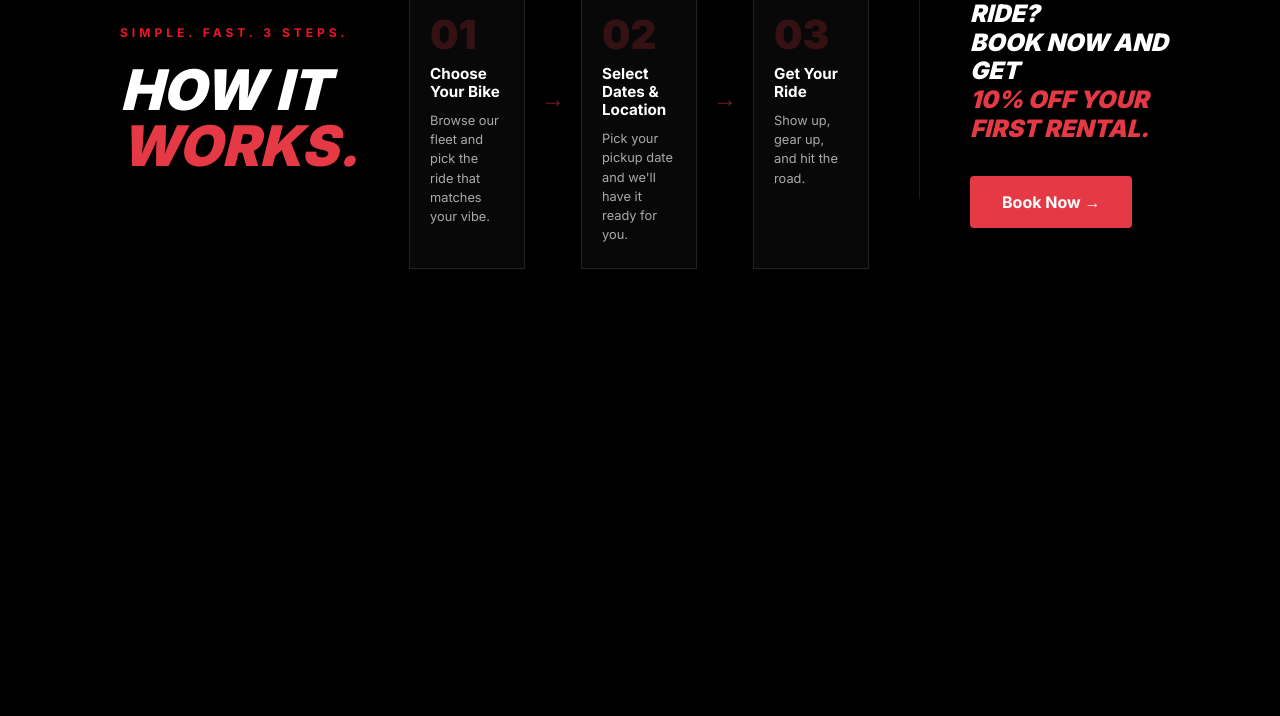
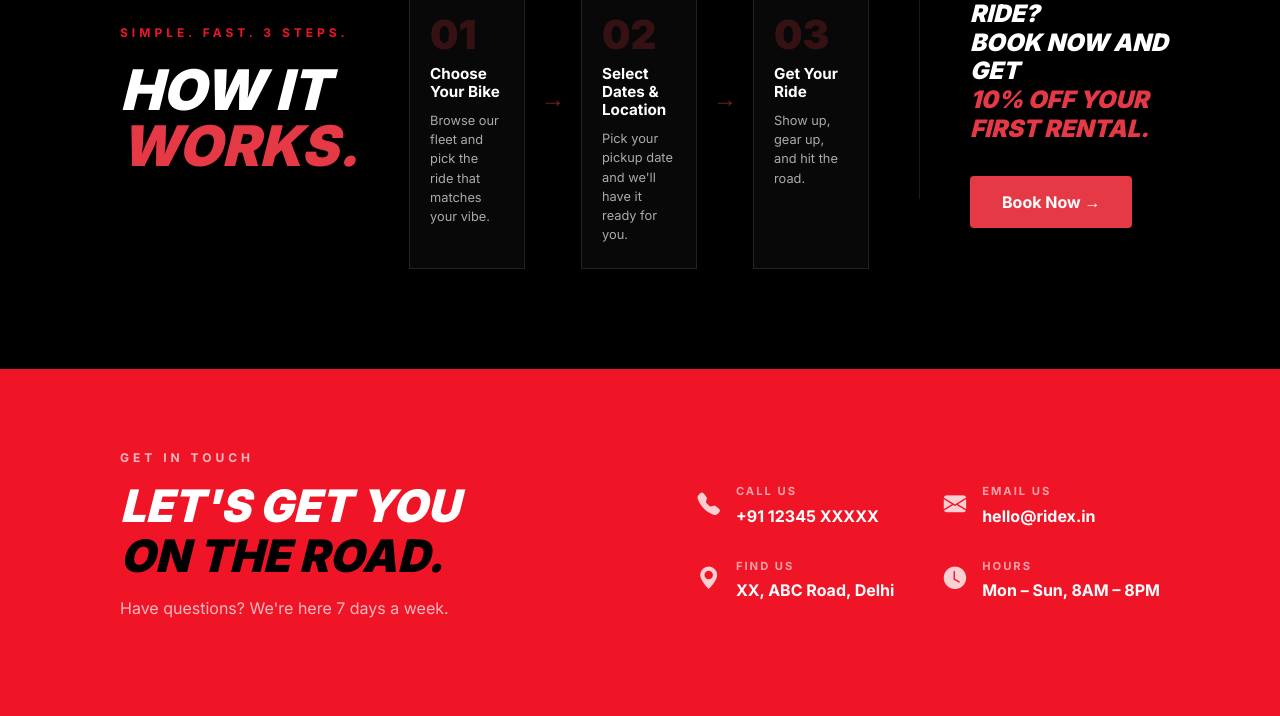
Before and after one commit to lavanya-bhardwaj/RideX, a Flask app: page / in a window 1280 px wide. Shown: the part 2174-2890 px from the top of the page. Before the commit the page ends 2443 px from the top, so only its background shows below. Run offline with Flask 3, Linux system fonts and the light colour scheme; data comes from the database, SQL or seed files in the repository.

Commit message:
added a custom cursor of a red dot with a trail effect

```diff
--- a/static/css/style.css
+++ b/static/css/style.css
@@ -430,6 +471,81 @@ body {
     color: #e63946;
 }
 
+.contact-section {
+    background: #ef1527;
+    padding: 80px 120px;
+}
+
+.contact-inner {
+    display: flex;
+    align-items: center;
+    justify-content: space-between;
+    max-width: 1200px;
+    margin: 0 auto;
+    gap: 60px;
+}
+
+.contact-tag {
+    font-size: 0.75rem;
+    font-weight: 700;
+    letter-spacing: 4px;
+    color: rgba(255,255,255,0.7);
+    margin-bottom: 15px;
+}
+
+.contact-title {
+    font-size: 2.8rem;
+    font-weight: 900;
+    font-style: italic;
+    color: #fff;
+    line-height: 1.1;
+    margin-bottom: 15px;
+}
+
+.contact-title span {
+    color: #000;
+}
+
+.contact-sub {
+    color: rgba(255,255,255,0.7);
+    font-size: 1rem;
+}
+
+.contact-details {
+    display: grid;
+    grid-template-columns: 1fr 1fr;
+    gap: 30px;
+}
+
+.contact-item {
+    display: flex;
+    align-items: flex-start;
+    gap: 16px;
+    color: #fff;
+}
+
+.contact-item i {
+    font-size: 1.4rem;
+    flex-shrink: 0;
+    margin-top: 4px;
+    color: rgba(255,255,255,0.8);
+}
+
+.contact-label {
+    font-size: 0.7rem;
+    letter-spacing: 2px;
+    color: rgba(255,255,255,0.6);
+    margin-bottom: 4px;
+    font-weight: 700;
+}
+
+.contact-value {
+    font-size: 1rem;
+    font-weight: 700;
+    color: #fff;
+    margin: 0;
+}
+
 .btn-text {
     position: relative;
     z-index: 1;
--- a/templates/base.html
+++ b/templates/base.html
@@ -25,6 +25,65 @@ function scrollFleet(direction) {
     const track = document.getElementById('fleetTrack');
     track.scrollBy({ left: direction * 400, behavior: 'smooth' });
 }
+</script>
+<!-- Custom Cursor -->
+<div class="cursor-dot"></div>
+<div class="cursor-ring"></div>
+
+<script>
+    const dot = document.querySelector('.cursor-dot');
+    const ring = document.querySelector('.cursor-ring');
+    const trail = [];
+    const trailCount = 8;
+
+    // Create trail dots
+    for (let i = 0; i < trailCount; i++) {
+        const t = document.createElement('div');
+        t.classList.add('cursor-trail');
+        t.style.opacity = (1 - i / trailCount) * 0.4;
+        t.style.width = t.style.height = `${6 - i * 0.5}px`;
+        document.body.appendChild(t);
+        trail.push({ el: t, x: 0, y: 0 });
+    }
+
+    let mouseX = 0, mouseY = 0;
+    let ringX = 0, ringY = 0;
+
+    document.addEventListener('mousemove', (e) => {
+        mouseX = e.clientX;
+        mouseY = e.clientY;
+
+        dot.style.left = mouseX + 'px';
+        dot.style.top = mouseY + 'px';
+
+        // Shift trail positions
+        for (let i = trail.length - 1; i > 0; i--) {
+            trail[i].x = trail[i - 1].x;
+            trail[i].y = trail[i - 1].y;
+            trail[i].el.style.left = trail[i].x + 'px';
+            trail[i].el.style.top = trail[i].y + 'px';
+        }
+        trail[0].x = mouseX;
+        trail[0].y = mouseY;
+        trail[0].el.style.left = mouseX + 'px';
+        trail[0].el.style.top = mouseY + 'px';
+    });
+
+    // Ring follows with delay
+    function animateRing() {
+        ringX += (mouseX - ringX) * 0.12;
+        ringY += (mouseY - ringY) * 0.12;
+        ring.style.left = ringX + 'px';
+        ring.style.top = ringY + 'px';
+        requestAnimationFrame(animateRing);
+    }
+    animateRing();
+
+    // Grow ring on hover
+    document.querySelectorAll('a, button').forEach(el => {
+        el.addEventListener('mouseenter', () => ring.classList.add('ring-hover'));
+        el.addEventListener('mouseleave', () => ring.classList.remove('ring-hover'));
+    });
 </script>
 <body>
 
--- a/templates/index.html
+++ b/templates/index.html
@@ -122,4 +122,44 @@
         </div>
     </div>
 </section>
+<!-- Contact Section -->
+<section class="contact-section" data-aos="fade-up">
+    <div class="contact-inner">
+        <div class="contact-left">
+            <p class="contact-tag">GET IN TOUCH</p>
+            <h2 class="contact-title">LET'S GET YOU <br><span>ON THE ROAD.</span></h2>
+            <p class="contact-sub">Have questions? We're here 7 days a week.</p>
+        </div>
+        <div class="contact-details">
+            <div class="contact-item">
+                <i class="bi bi-telephone-fill"></i>
+                <div>
+                    <p class="contact-label">CALL US</p>
+                    <p class="contact-value">+91 12345 XXXXX</p>
+                </div>
+            </div>
+            <div class="contact-item">
+                <i class="bi bi-envelope-fill"></i>
+                <div>
+                    <p class="contact-label">EMAIL US</p>
+                    <p class="contact-value">hello@ridex.in</p>
+                </div>
+            </div>
+            <div class="contact-item">
+                <i class="bi bi-geo-alt-fill"></i>
+                <div>
+                    <p class="contact-label">FIND US</p>
+                    <p class="contact-value">XX, ABC Road, Delhi</p>
+                </div>
+            </div>
+            <div class="contact-item">
+                <i class="bi bi-clock-fill"></i>
+                <div>
+                    <p class="contact-label">HOURS</p>
+                    <p class="contact-value">Mon – Sun, 8AM – 8PM</p>
+                </div>
+            </div>
+        </div>
+    </div>
+</section>
 {% endblock %}
```
Also changed, not shown: other parts of static/css/style.css (+43 -2 lines).
